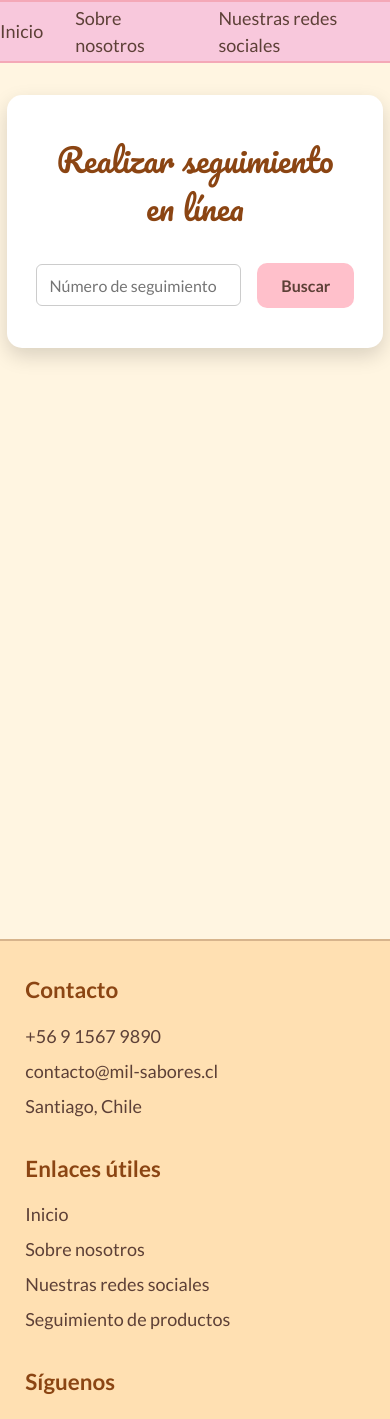
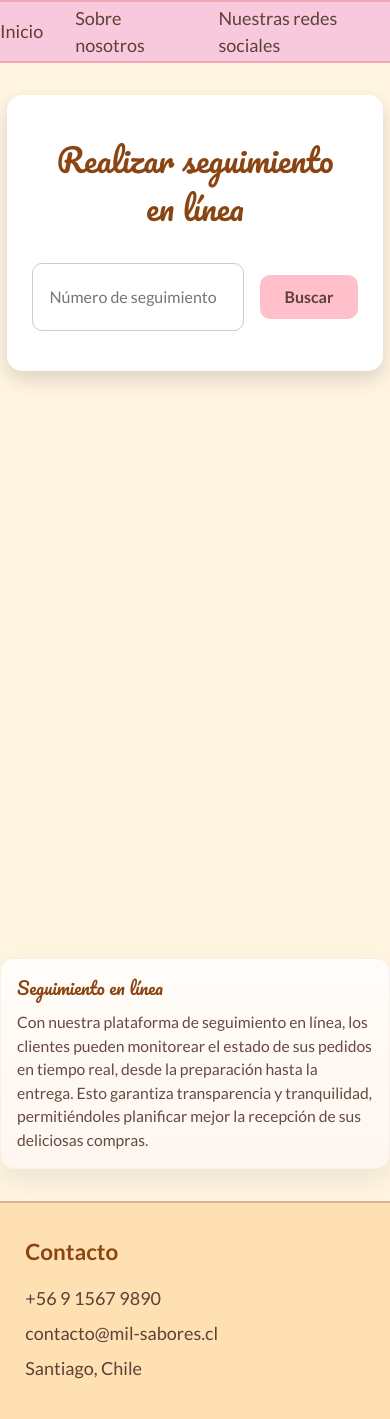
Before and after one commit to browatalafac/Fullstack-react, a React (Vite) app: page /followUp in a window 390 px wide. Shown: the top 1419 px of the page. Built offline with nearby package versions, Linux system fonts and the light colour scheme.

Commit message:
Se anadio un texto y un cuadrito en el seguimiento del pedido, me costo mucho no se porque jiji

```diff
--- a/src/components/organisms/Catalogo/Catalogo.css
+++ b/src/components/organisms/Catalogo/Catalogo.css
@@ -191,10 +191,10 @@
 
 
 
-/* === IMÁGENES === */
+
 .catalog-root .img-TC001 { background-image: url('https://tortasdelacasa.com/wp-content/uploads/2024/02/DSC4340-scaled.jpg'); }
 .catalog-root .img-TC002 { background-image: url('https://images.aws.nestle.recipes/original/2024_10_23T06_40_18_badun_images.badun.es_tarta_fria_de_chocolate_blanco_con_frutas.jpg'); }
-.catalog-root .img-TT001 { background-image: url('https://reposteriaflores.cl/wp-content/uploads/2016/11/maxresdefault.jpg'); }
+.catalog-root .img-TT001 { background-image: url('https://tortamaniaecuador.com/wp-content/uploads/2022/12/Vainilla-con-crema-pequena-300x300.png'); }
 .catalog-root .img-TT002 { background-image: url('https://rhenania.cl/wp-content/uploads/2020/12/CIRUELA-MANJAR-BLANCO.jpg'); }
 .catalog-root .img-PI001 { background-image: url('https://www.elinasaiach.com/wp-content/uploads/2022/04/Mousse-Chocolate-3.jpg'); }
 .catalog-root .img-PI002 { background-image: url('https://recetasdecocina.elmundo.es/wp-content/uploads/2022/08/tiramisu-postre-italiano.jpg'); }
--- a/src/components/organisms/Catalogo/Container.jsx
+++ b/src/components/organisms/Catalogo/Container.jsx
@@ -18,7 +18,7 @@ export default function Container() {
   const images = {
     TC001: "https://tortasdelacasa.com/wp-content/uploads/2024/02/DSC4340-scaled.jpg",
     TC002: "https://images.aws.nestle.recipes/original/2024_10_23T06_40_18_badun_images.badun.es_tarta_fria_de_chocolate_blanco_con_frutas.jpg",
-    TT001: "https://reposteriaflores.cl/wp-content/uploads/2016/11/maxresdefault.jpg",
+    TT001: "https://tortamaniaecuador.com/wp-content/uploads/2022/12/Vainilla-con-crema-pequena-300x300.png",
     TT002: "https://rhenania.cl/wp-content/uploads/2020/12/CIRUELA-MANJAR-BLANCO.jpg",
     PI001: "https://www.elinasaiach.com/wp-content/uploads/2022/04/Mousse-Chocolate-3.jpg",
     PI002: "https://recetasdecocina.elmundo.es/wp-content/uploads/2022/08/tiramisu-postre-italiano.jpg",
@@ -37,7 +37,7 @@ export default function Container() {
   return (
     <div className="container">
       {/* Primera fila */}
-      <div className="row">
+        <div className="row">
         <div className="category">
           <h2 className="category-title">Tortas Cuadradas</h2>
           <div className="item">
--- /dev/null
+++ b/src/components/organisms/FollowUp/AboutFollow.jsx
@@ -0,0 +1,20 @@
+import React from "react";
+
+export default function AboutFollow() {
+  return (
+    <section id="about-follow" className="about-follow">
+      <div className="about-follow-card">
+        <div className="about-follow-head">
+          <h3>Seguimiento en línea</h3>
+        </div>
+
+        <p>
+          Con nuestra plataforma de seguimiento en línea, los clientes
+          pueden monitorear el estado de sus pedidos en tiempo real, desde la preparación hasta la entrega.
+          Esto garantiza transparencia y tranquilidad, permitiéndoles planificar mejor la recepción de sus
+          deliciosas compras.
+        </p>
+      </div>
+    </section>
+  );
+}
--- a/src/components/organisms/FollowUp/Follow.css
+++ b/src/components/organisms/FollowUp/Follow.css
@@ -1,4 +1,3 @@
-/* Reset y tipografía */
 .followup-root * {
   margin: 0;
   font-family: "Lato", sans-serif;
@@ -6,7 +5,7 @@
 }
 
 .followup-root {
-  padding-top: 0; /* quita el espacio superior */
+  padding-top: 0;
   display: flex;
   flex-direction: column;
   align-items: center;
@@ -14,7 +13,7 @@
   background-color: #FFF5E1;
 }
 
-/* TopBar */
+
 .followup-root #top-bar {
   background-color: #FFF5E1;
   color: #5D4037;
@@ -26,7 +25,38 @@
 }
 
 
-.followup-box {
+.followup-root #first {
+  display: flex;
+  justify-content: center;
+  align-items: center;
+  background-color: #f8c8dc;
+  padding: 0;
+  width: 100vw;
+  height: 7vh;
+  border-top: 2px solid #f4a8b7;
+  border-bottom: 2px solid #f4a8b7;
+  margin-bottom: 2rem;
+}
+
+.followup-root #first nav {
+  display: flex;
+  justify-content: center;
+  align-items: center;
+  gap: 2rem;
+  width: 100%;
+}
+
+.followup-root a {
+  text-decoration: none;
+  color: #5D4037;
+}
+
+.followup-root a:hover {
+  color: #8B4513;
+}
+
+
+.followup-root .followup-box {
   background-color: #ffffff;
   padding: 2.5rem 2rem;
   border-radius: 15px;
@@ -37,28 +67,28 @@
   transition: transform 0.3s ease, box-shadow 0.3s ease;
 }
 
-.followup-box:hover {
+.followup-root .followup-box:hover {
   transform: translateY(-5px);
   box-shadow: 0 12px 25px rgba(0, 0, 0, 0.2);
 }
 
-/* Título */
-.followup-box h2 {
+
+.followup-root .followup-box h2 {
   font-family: "Pacifico", cursive;
   color: #8B4513;
   font-size: 2rem;
   margin-bottom: 2rem;
 }
 
-/* Input y botón */
-.followup-input {
+
+.followup-root .followup-input {
   display: flex;
   justify-content: center;
   align-items: center;
   gap: 1rem;
 }
 
-.followup-input input {
+.followup-root .followup-input input {
   flex: 1;
   padding: 0.8rem 1rem;
   border-radius: 10px;
@@ -67,14 +97,13 @@
   transition: border 0.3s, box-shadow 0.3s;
 }
 
-.followup-input input:focus {
+.followup-root .followup-input input:focus {
   border: 2px solid #8B4513;
   box-shadow: 0 0 10px rgba(139, 69, 19, 0.3);
   outline: none;
 }
 
-/* Botón de búsqueda */
-.btn-search {
+.followup-root .btn-search {
   background-color: #FFC0CB;
   border: none;
   border-radius: 10px;
@@ -86,39 +115,9 @@
   transition: background-color 0.3s ease, transform 0.2s ease;
 }
 
-.btn-search:hover {
+.followup-root .btn-search:hover {
   background-color: #f4a8b7;
   transform: scale(1.05);
-}
-
-.followup-root #first {
-    display: flex;
-    justify-content: center; /* centra el nav */
-    align-items: center;
-    background-color: #f8c8dc;
-    padding: 0; /* quitar padding que reduce el ancho visual */
-    width: 100vw; /* ocupa todo el ancho */
-    height: 7vh; /* altura similar a tu original */
-    border-top: 2px solid #f4a8b7;
-    border-bottom: 2px solid #f4a8b7;
-    margin-bottom: 2rem;
-}
-
-.followup-root #first nav {
-    display: flex;
-    justify-content: center;
-    align-items: center;
-    gap: 2rem;
-    width: 100%; /* opcional: hace que el nav ocupe todo el contenedor */
-}
-
-.followup-root a {
-    text-decoration: none;
-    color: #5D4037;
-}
-
-.followup-root a:hover {
-    color: #8B4513;
 }
 
 
@@ -201,6 +200,55 @@
 }
 
 
+.followup-root .about-follow {
+  display: flex;
+  justify-content: center;
+  margin-top: 1.2rem;
+  padding: 0 1rem 2rem;
+  width: 100%;
+}
+
+.followup-root .about-follow-card {
+  width: 90%;
+  max-width: 820px;
+  background: linear-gradient(180deg, #fffdfa 0%, #fff6f0 100%);
+  border-radius: 14px;
+  padding: 1.25rem 1.5rem;
+  box-shadow: 0 10px 30px rgba(0,0,0,0.08);
+  border: 1px solid rgba(139,69,19,0.06);
+  color: #5D4037;
+  line-height: 1.5;
+  font-size: 1rem;
+  transition: transform 0.18s ease, box-shadow 0.18s ease;
+}
+
+.followup-root .about-follow-card:hover {
+  transform: translateY(-4px);
+  box-shadow: 0 18px 40px rgba(0,0,0,0.12);
+}
+
+.followup-root .about-follow-head {
+  display: flex;
+  align-items: center;
+  gap: 0.7rem;
+  margin-bottom: 0.6rem;
+}
+
+.followup-root .about-follow-head h3 {
+  font-family: "Pacifico", cursive;
+  font-size: 1.25rem;
+  margin: 0;
+  color: #8B4513;
+}
+
+.followup-root .about-follow-card p {
+  margin: 0;
+  color: #5D4037;
+  font-size: 0.99rem;
+  opacity: 0.95;
+}
+
+
 .followup-root #pie {
   background-color: #FFE0B2;
   color: #5D4037;
@@ -251,7 +299,8 @@
   font-size: 0.9rem;
 }
 
-.error {
+
+.followup-root .error {
   border: 2px solid red;
   background-color: #ffe6e6;
 }
@@ -291,4 +340,17 @@
     color: #BF360C;
     text-decoration: underline;
   }
+
+  .followup-root .about-follow-card {
+    padding: 1rem;
+    width: 96%;
   }
+
+  .followup-root .about-follow-head h3 {
+    font-size: 1.1rem;
+  }
+
+  .followup-root .about-follow-card p {
+    font-size: 0.98rem;
+  }
+}
--- a/src/components/pages/FollowPage.jsx
+++ b/src/components/pages/FollowPage.jsx
@@ -3,6 +3,7 @@ import Follow from '../organisms/FollowUp/Follow';
 import Footer from '../organisms/Footer';
 import "../organisms/FollowUp/Follow.css";
 import FirstFollow from '../organisms/FollowUp/FirstFollow';
+import AboutFollow from '../organisms/FollowUp/AboutFollow';
 
 export default function FollowPage() {
   return (
@@ -10,6 +11,7 @@ export default function FollowPage() {
     <div className="followup-root">
       <FirstFollow/>
       <Follow/>
+      <AboutFollow/>
       <Footer/>
     </div>
     </>
```
Lines whose indentation alone changed are shown as unchanged.
